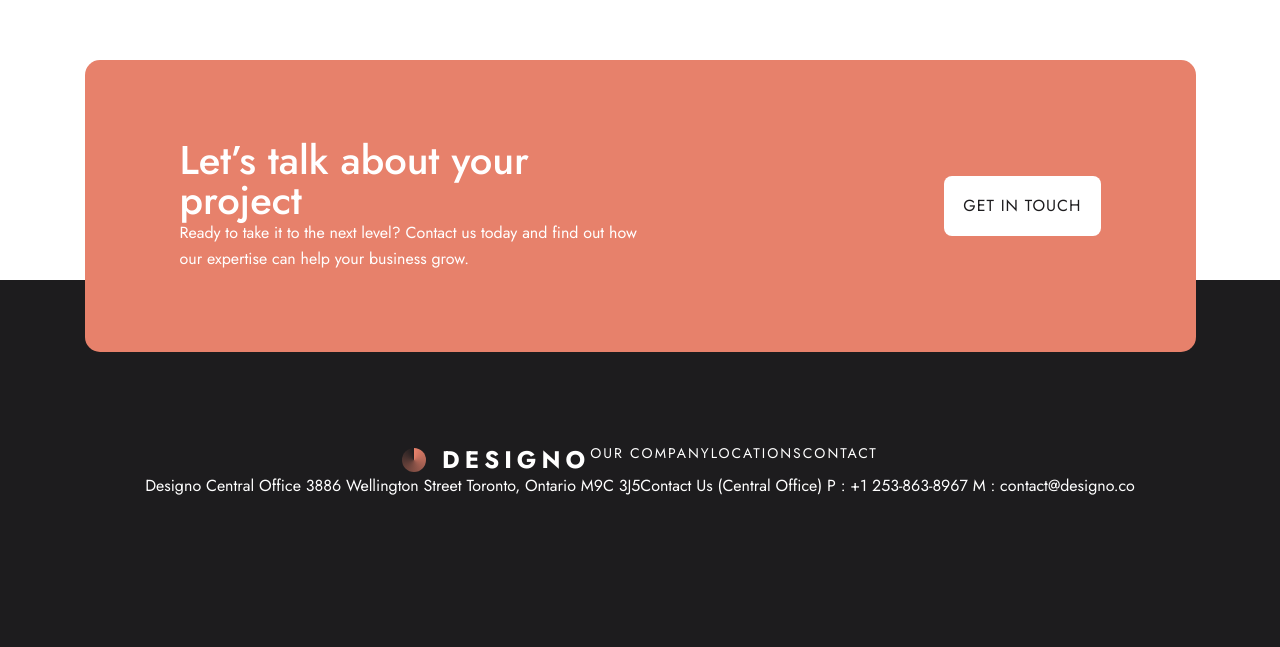
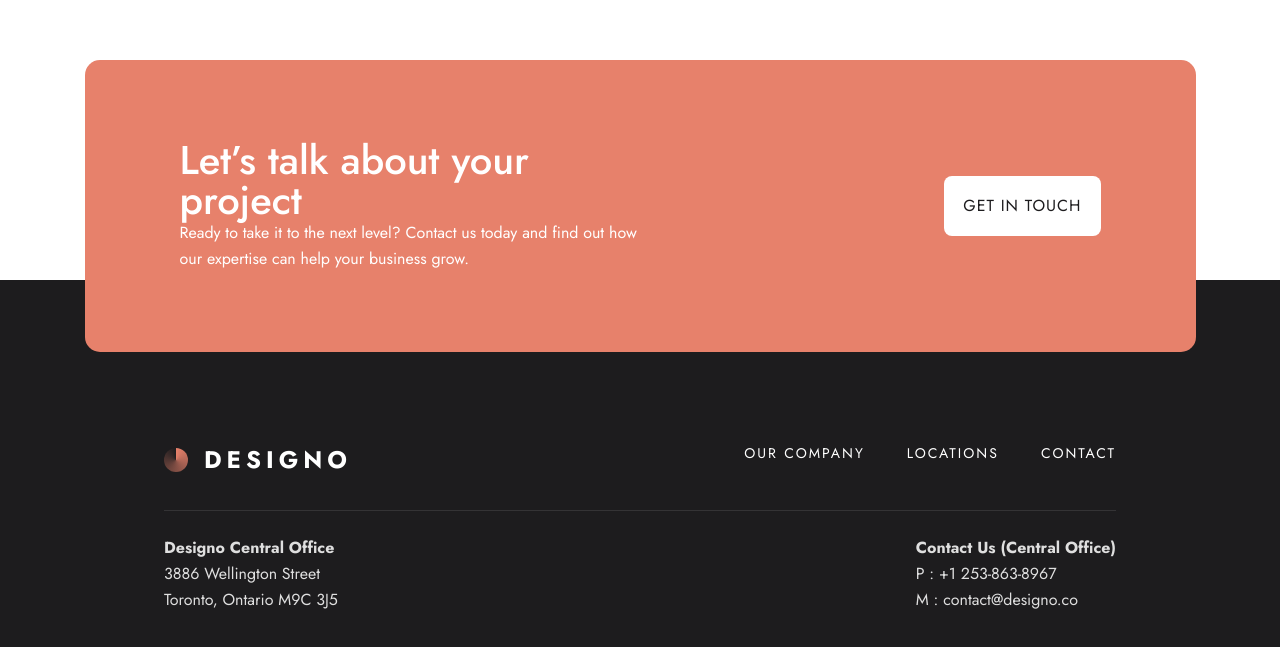
Before and after one commit to akashsiddamshetty/designo, a Next.js app: page / in a window 1280 px wide. Shown: the part 467-1114 px from the top of the page. Built offline with nearby package versions, Linux system fonts and the light colour scheme.

Commit message:
feat - footer bottom alignment/styles

```diff
--- a/components/Footer.tsx
+++ b/components/Footer.tsx
@@ -8,7 +8,7 @@ interface FooterProps {}
 const Footer: FC<FooterProps> = ({}) => {
   return (
     <div className="relative flex h-[1005px] w-full  items-end justify-center md:h-[687px] lg:h-[613px]">
-      <div className="absolute top-0 mx-[24px] flex h-[379px] flex-col items-center justify-around rounded-[15px] bg-peach px-[24px] py-[64px] text-center text-white md:mx-[39px] md:h-[350px] md:px-[58px] md:py-[57px] lg:mx-[164px] lg:h-[292px] lg:w-[1111px] lg:flex-row lg:justify-between lg:px-[95px] lg:text-left">
+      <div className="absolute top-0 mx-[24px] flex h-[379px] flex-col items-center justify-around rounded-[15px] bg-peach px-[24px] py-[64px] text-center text-white md:mx-[39px] md:h-[350px] md:px-[58px] md:py-[57px] lg:mx-[164px] lg:h-[292px] xl:w-[1111px] lg:flex-row lg:justify-between lg:px-[95px] lg:text-left">
         <div className="lg:flex lg:w-[459px] lg:flex-col lg:justify-between lg:py-[72px]">
           <h2 className="md:px-[150px] lg:px-0 ">
             Let’s talk about your project
@@ -21,22 +21,30 @@ const Footer: FC<FooterProps> = ({}) => {
         <Button>Get in touch </Button>
       </div>
       <div className=" h-[815px] w-full  bg-black text-center text-white md:h-[423px] lg:h-[393px]">
-        <div className="mb-[64px] mt-[253px] flex flex-col items-center justify-between  px-[24px] md:mb-[80px] md:mt-[166px] md:px-[39px]">
-          <div className="flex flex-col md:flex-row">
-            <Logo />
-            <br className="h-2 w-full bg-white" />
-            <Link href="/our-company">Our company</Link>
-            <Link href="/locations">Locations </Link>
-            <Link href="/contact">Contact</Link>
+        <div className="mb-[64px] mt-[253px] flex h-[498px] flex-col items-center justify-between px-[24px] md:mb-[80px]  md:mt-[166px] md:h-[177px] md:px-[39px] lg:px-[164px]">
+          <div className="item-center relative flex w-full flex-1 flex-col justify-around md:flex-row">
+            <div className=" flex w-full  items-center justify-center md:flex-1 md:items-start md:justify-start">
+              <Logo />
+            </div>
+            <div className=" -bottom-2 my-[32px] h-[1px] w-full bg-white opacity-[0.1] md:absolute " />
+            <div className="flex flex-1 flex-col justify-around md:flex-[2]  md:flex-row md:items-start md:justify-end md:gap-[42px]">
+              <Link href="/our-company">Our company</Link>
+              <Link href="/locations">Locations </Link>
+              <Link href="/contact">Contact</Link>
+            </div>
           </div>
-          <div className="flex flex-col md:flex-row">
-            <p>
-              Designo Central Office 3886 Wellington Street Toronto, Ontario M9C
-              3J5
+          <div className="flex w-full flex-1 flex-col justify-around md:flex-row md:justify-between md:text-left">
+            <p className="text-light_grey">
+              <span className="font-[700]">Designo Central Office</span> <br />
+              3886 Wellington Street
+              <br />
+              Toronto, Ontario M9C 3J5
             </p>
-            <p>
-              Contact Us (Central Office) P : +1 253-863-8967 M :
-              contact@designo.co
+            <p className="text-light_grey">
+              <span className="font-[700]">Contact Us (Central Office)</span>
+              <br />
+              P : +1 253-863-8967
+              <br />M : contact@designo.co
             </p>
           </div>
         </div>
```
